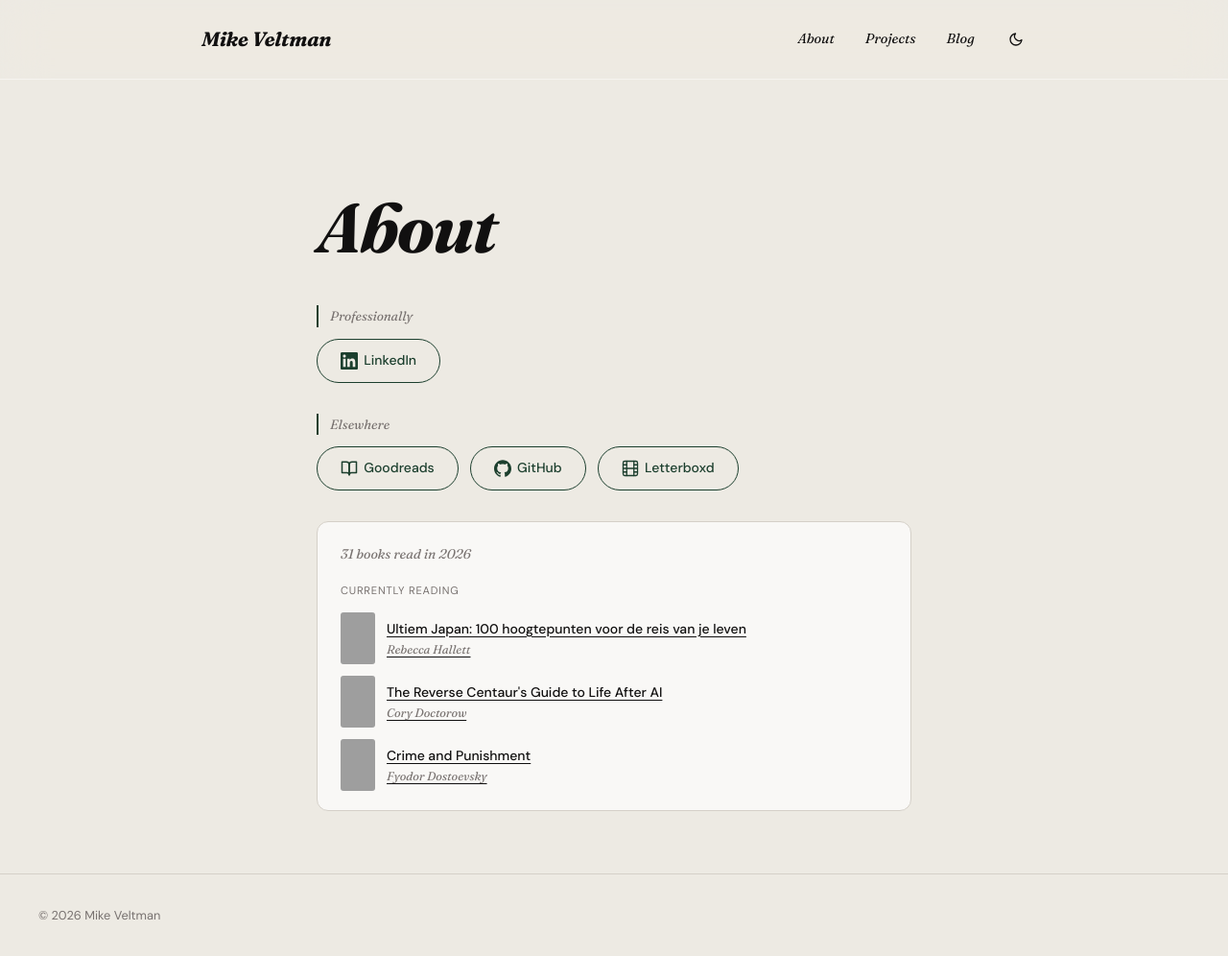
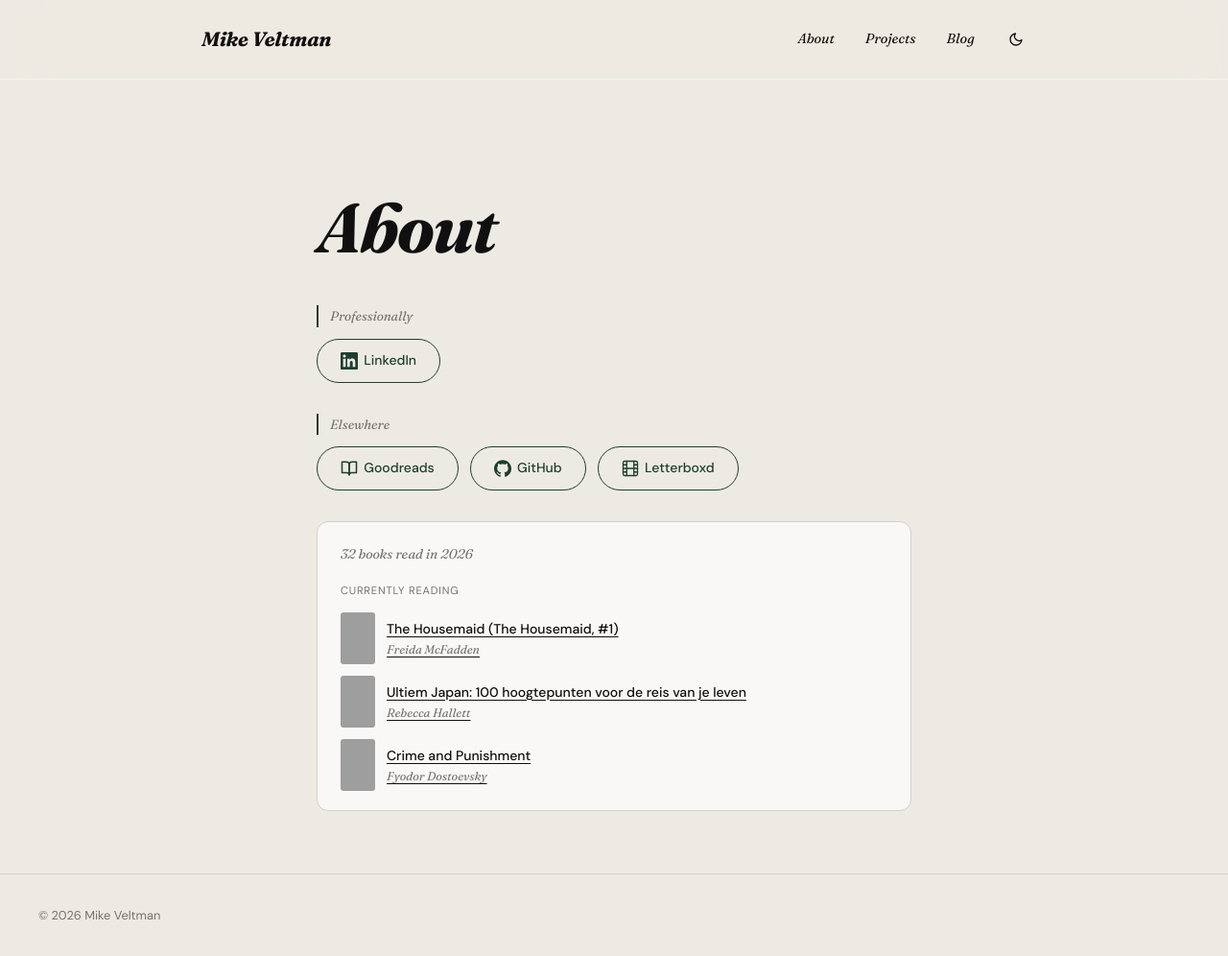
Before and after one commit to mikeveltman/mikeveltman.github.io, a Jekyll site: the page built from _pages/over.md, in a window 1280 px wide and 996 px high. Shown: the whole window at 96% size. Built offline with Jekyll 4.4.1, drawn with Linux system fonts in a browser that asks for light colours; grey boxes are pictures that could not be loaded.

Commit message:
Update Goodreads data

```diff
--- a/_data/goodreads.json
+++ b/_data/goodreads.json
@@ -1,19 +1,19 @@
 {
   "year": 2026,
-  "read_count": 31,
+  "read_count": 32,
   "currently_reading": [
+    {
+      "title": "The Housemaid (The Housemaid, #1)",
+      "author": "Freida McFadden",
+      "cover": "https://i.gr-assets.com/images/S/compressed.photo.goodreads.com/books/1646534743l/60556912._SY475_.jpg",
+      "url": "https://www.goodreads.com/review/show/8968553064?utm_medium=api&utm_source=rss",
+      "read_at": ""
+    },
     {
       "title": "Ultiem Japan: 100 hoogtepunten voor de reis van je leven",
       "author": "Rebecca Hallett",
       "cover": "https://i.gr-assets.com/images/S/compressed.photo.goodreads.com/books/1766786042l/245810212._SX318_.jpg",
       "url": "https://www.goodreads.com/review/show/8795409042?utm_medium=api&utm_source=rss",
-      "read_at": ""
-    },
-    {
-      "title": "The Reverse Centaur's Guide to Life After AI",
-      "author": "Cory Doctorow",
-      "cover": "https://i.gr-assets.com/images/S/compressed.photo.goodreads.com/books/1772829981l/245645195._SY475_.jpg",
-      "url": "https://www.goodreads.com/review/show/8893307857?utm_medium=api&utm_source=rss",
       "read_at": ""
     },
     {
@@ -25,6 +25,13 @@
     }
   ],
   "recent_reads": [
+    {
+      "title": "The Reverse Centaur's Guide to Life After AI",
+      "author": "Cory Doctorow",
+      "cover": "https://i.gr-assets.com/images/S/compressed.photo.goodreads.com/books/1772829981l/245645195._SY475_.jpg",
+      "url": "https://www.goodreads.com/review/show/8893307857?utm_medium=api&utm_source=rss",
+      "read_at": "Thu, 24 Sep 2026 00:00:00 +0000"
+    },
     {
       "title": "The Alchemist",
       "author": "Paulo Coelho",
@@ -59,13 +66,6 @@
       "cover": "https://i.gr-assets.com/images/S/compressed.photo.goodreads.com/books/1386924412l/48484.jpg",
       "url": "https://www.goodreads.com/review/show/8583408704?utm_medium=api&utm_source=rss",
       "read_at": "Wed, 2 Sep 2026 00:00:00 +0000"
-    },
-    {
-      "title": "Recursion",
-      "author": "Blake Crouch",
-      "cover": "https://i.gr-assets.com/images/S/compressed.photo.goodreads.com/books/1750526564l/42046112._SX318_.jpg",
-      "url": "https://www.goodreads.com/review/show/8758004826?utm_medium=api&utm_source=rss",
-      "read_at": "Fri, 21 Aug 2026 00:00:00 +0000"
     }
   ]
 }
```
